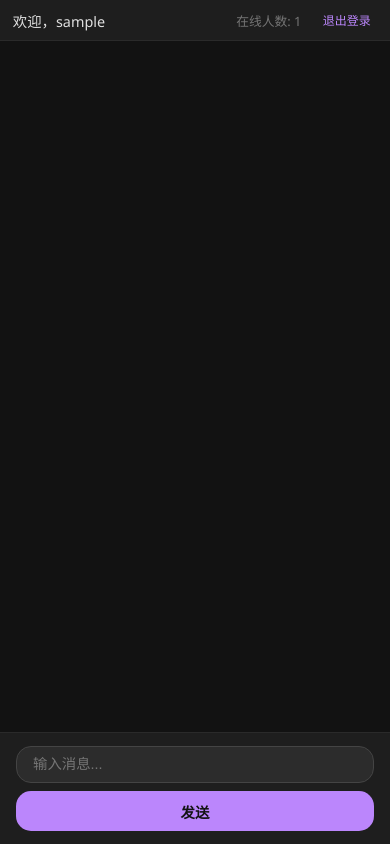
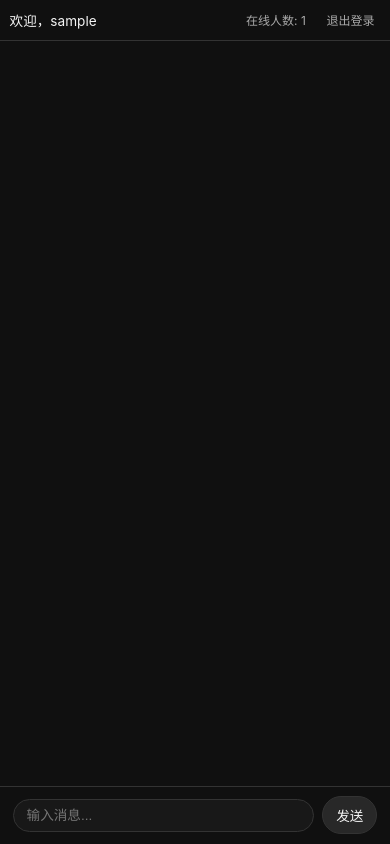
Before and after one commit to zhuchenyu2008/Chatroom, a PHP site: page /chat.php in a window 390 px wide. Run offline with PHP 8.4, Linux system fonts and the light colour scheme; the visitor is signed in with stand-in values (Sample User, id 1); data that the repository does not hold is empty.

Commit message:
feat: Implement stricter B&W UI and chat enhancements
This commit introduces several improvements to the chat application,
focusing on a refined user interface and core functionality enhancements:

1.  **Keyboard Behavior**: The on-screen keyboard on mobile devices
    should no longer automatically dismiss after sending a message.
    This was achieved by refocusing the message input field after
    submission.

2.  **Logout Functionality**: A logout button has been added to the
    chat header, allowing users to explicitly end their session.
    The backend `logout.php` script handles session destruction,
    updates online status, and posts a system message.

3.  **UI/UX Revamp (Second Iteration - Stricter Black & White)**:
    *   **Theme**: Implemented a high-contrast, minimalist black and
        white theme. Main background is `#101010`, text is `#F5F5F5`,
        with `#181818` for surfaces and `#333333` for borders.
        No strong accent colors are used, focusing on shades of grey
        for a sophisticated feel.
    *   **Styling**: Redesigned UI elements (forms, buttons, messages,
        headers) for a clean, flat, and modern aesthetic. Simplified
        shadows, borders, and element decorations.
    *   **Typography**: Utilizes a modern system font stack for optimal
        readability.
    *   **Animations**: Implemented subtle fade-in animations for new
        messages and transitions for interactive elements, avoiding
        any overly flashy effects.
    *   **Responsiveness**: Ensured the UI remains functional and
        aesthetically pleasing across various screen sizes.

This iteration of UI changes specifically addresses your feedback requesting
a more '美观简洁' (beautiful and concise) and '高级配色 (类似黑白)'
(high-end black and white color scheme) appearance.

```diff
--- a/styles.css
+++ b/styles.css
@@ -1,8 +1,8 @@
 /* Overall Theme */
 body {
-    background: #121212;
-    color: #E0E0E0;
-    font-family: 'Segoe UI', Tahoma, Geneva, Verdana, sans-serif;
+    background-color: #101010;
+    color: #F5F5F5;
+    font-family: -apple-system, BlinkMacSystemFont, "Segoe UI", Roboto, Oxygen-Sans, Ubuntu, Cantarell, "Helvetica Neue", sans-serif;
     margin: 0;
     padding: 0;
     display: flex;
@@ -82,17 +83,18 @@ body {
 }
 
 .chat-page header {
-    background: #1E1E1E;
-    padding: 0.8rem 1.5rem;
-    border-bottom: 1px solid #2a2a2a;
+    background: #101010;
+    padding: 0.75rem 1rem;
+    border-bottom: 1px solid #333333;
     display: flex;
     justify-content: space-between;
     align-items: center;
-    color: #E0E0E0;
+    color: #F5F5F5;
+    box-shadow: none;
 }
 
 .header-left {
-    font-size: 1.1rem;
+    font-size: 1rem; /* Simplified size */
 }
 
 .header-right {
@@ -101,124 +103,126 @@ body {
 }
 
 #online-count {
-    color: #757575; /* Muted */
-    font-size: 0.9rem;
-    margin-right: 15px;
+    color: #AAAAAA; /* Muted grey */
+    font-size: 0.85rem;
+    margin-right: 10px;
 }
 
 #logout-button {
     text-decoration: none;
-    color: #BB86FC;
-    padding: 0.3rem 0.6rem;
-    border-radius: 5px;
-    transition: background-color 0.3s ease, color 0.3s ease;
-    font-size: 0.9rem;
+    color: #AAAAAA;
+    padding: 0.2rem 0.5rem;
+    border: 1px solid transparent;
+    border-radius: 4px;
+    font-size: 0.85rem;
+    transition: color 0.2s ease, border-color 0.2s ease;
 }
 
 #logout-button:hover {
-    background-color: rgba(187, 134, 252, 0.1);
-    color: #CE93D8; /* Lighter accent */
+    color: #F5F5F5;
+    border-color: #555555;
 }
 
 .messages {
-    background: #121212;
-    padding: 1.5rem;
+    background: #101010;
+    padding: 1rem;
     flex-grow: 1;
     overflow-y: auto;
-    height: calc(100vh - 120px); /* Adjusted based on typical header/footer */
+    /* Adjusted height, ensure it fills available space correctly */
+    /* This might need fine-tuning based on actual header/footer heights */
+    height: calc(100vh - 100px);
     box-sizing: border-box;
 }
 
 .send-form {
-    background: #1E1E1E;
-    padding: 1rem 1.5rem;
-    border-top: 1px solid #2a2a2a;
+    background: #101010;
+    padding: 0.75rem 1rem;
+    border-top: 1px solid #333333;
     display: flex;
     align-items: center;
     box-sizing: border-box;
 }
 
 .send-form input[type="text"] {
-    background: #2C2C2C;
-    color: #E0E0E0;
-    border: 1px solid #444;
-    border-radius: 20px; /* Pill shape */
-    padding: 0.7rem 1.2rem;
+    background: #181818;
+    color: #F5F5F5;
+    border: 1px solid #333333;
+    border-radius: 20px; /* Keep pill shape for chat input */
+    padding: 0.6rem 1rem;
     flex-grow: 1;
-    margin-right: 0.8rem;
+    margin-right: 0.5rem; /* Reduced margin */
     box-sizing: border-box;
-    transition: border-color 0.3s ease, box-shadow 0.3s ease;
+    transition: border-color 0.2s ease;
 }
 
 .send-form input[type="text"]:focus {
-    border-color: #BB86FC;
-    box-shadow: 0 0 0 3px rgba(187, 134, 252, 0.3);
+    border-color: #555555;
     outline: none;
+    box-shadow: none;
 }
 
 .send-form button[type="submit"] {
-    background: #BB86FC;
-    color: #121212;
-    border: none;
-    border-radius: 20px; /* Pill shape */
-    padding: 0.7rem 1.5rem;
-    font-weight: bold;
+    background: #282828;
+    color: #F5F5F5;
+    border: 1px solid #333333;
+    border-radius: 20px; /* Match input */
+    padding: 0.6rem 1.2rem;
+    font-weight: normal; /* Simpler */
     cursor: pointer;
-    transition: background-color 0.3s ease, transform 0.2s ease;
+    transition: background-color 0.2s ease, border-color 0.2s ease;
 }
 
 .send-form button[type="submit"]:hover {
-    background: #CE93D8; /* Lighter accent */
-    transform: scale(1.05);
+    background: #303030;
+    border-color: #555555;
 }
 
 .message {
-    background: #1E1E1E;
-    padding: 0.8rem 1.2rem;
-    border-radius: 10px;
-    margin-bottom: 1rem;
-    border: 1px solid #2a2a2a;
-    box-shadow: 0 2px 4px rgba(0,0,0,0.3);
-    animation: messagePopIn 0.4s ease-out forwards;
-    word-wrap: break-word; /* Ensure long words don't overflow */
-    max-width: 90%; /* Prevent messages from taking full width */
+    background: #181818;
+    padding: 0.6rem 1rem;
+    border-radius: 8px;
+    margin-bottom: 0.75rem;
+    border: 1px solid #252525;
+    box-shadow: none;
+    animation: messageFadeIn 0.3s ease-out forwards;
+    word-wrap: break-word;
+    max-width: 90%;
 }
 
 .message.current-user-message {
-    background: #2c2c54; /* Slightly different for current user, adjust as needed */
+    background: #202020; /* Slightly different for current user */
     margin-left: auto; /* Align to the right */
-    border-color: #3a3a6a;
+    border-color: #282828; /* Match background accent */
 }
 
-
 .message strong {
-    color: #BB86FC;
-    font-weight: bold; /* Ensure username is bold */
-    display: block; /* Makes sure it's on its own line if needed, or use margin-bottom */
-    margin-bottom: 0.3rem;
+    color: #F5F5F5;
+    font-weight: 500; /* Slightly bolder than normal but not full bold */
+    display: block;
+    margin-bottom: 0.25rem;
 }
 
 .message .text {
-    color: #E0E0E0;
-    line-height: 1.5;
+    color: #E0E0E0; /* Slightly less bright for message text if needed, or use F5F5F5 */
+    line-height: 1.4; /* Adjusted line-height */
 }
 
 .message .meta {
-    color: #757575;
-    font-size: 0.75rem;
-    margin-top: 0.5rem;
-    display: flex; /* Use flex to align items on one line */
-    justify-content: space-between; /* Puts timestamp and read status on opposite ends */
+    color: #777777;
+    font-size: 0.7rem;
+    margin-top: 0.4rem;
+    display: flex;
+    justify-content: space-between;
     align-items: center;
 }
 
 .message .read {
-    color: #BB86FC;
-    font-size: 0.75rem;
+    color: #777777;
+    font-size: 0.7rem;
     cursor: pointer;
-    opacity: 0.7;
-    transition: opacity 0.3s ease;
-    margin-left: 10px; /* Space between timestamp and read status */
+    opacity: 0.8;
+    transition: opacity 0.2s ease;
+    margin-left: 8px;
 }
 
 .message .read:hover {
@@ -226,148 +230,139 @@ body {
 }
 
 /* Animations */
-@keyframes fadein {
+@keyframes fadein { /* General page fade-in */
     from { opacity: 0; }
     to   { opacity: 1; }
 }
 
-@keyframes messagePopIn {
-    0% {
-        opacity: 0;
-        transform: scale(0.9) translateY(10px);
-    }
-    100% {
-        opacity: 1;
-        transform: scale(1) translateY(0);
-    }
+@keyframes messageFadeIn { /* Subtle message appearance */
+    from { opacity: 0; transform: translateY(5px); }
+    to { opacity: 1; transform: translateY(0); }
 }
 
 /* Scrollbar Styling */
 ::-webkit-scrollbar {
-    width: 8px;
+    width: 6px;
 }
 ::-webkit-scrollbar-track {
-    background: #1E1E1E;
+    background: #101010;
 }
 ::-webkit-scrollbar-thumb {
-    background: #444;
-    border-radius: 4px;
+    background: #333333;
+    border-radius: 3px;
 }
 ::-webkit-scrollbar-thumb:hover {
-    background: #555;
+    background: #444444;
 }
 
 /* Responsive Design */
 @media (max-width: 768px) {
     .login-form {
         width: 90%;
-        padding: 2rem;
-    }
-
-    .login-form h2 {
-        font-size: 1.6rem;
-    }
-
-    .chat-page header {
-        padding: 0.6rem 1rem;
-    }
-
-    .header-left {
-        font-size: 1rem;
-    }
-
-    #logout-button {
-        font-size: 0.8rem;
-        padding: 0.25rem 0.5rem;
-    }
-
-    .messages {
-        padding: 1rem;
-        height: calc(100vh - 110px); /* Adjust for potentially smaller header/footer */
-    }
-
-    .send-form {
-        padding: 0.8rem 1rem;
-        flex-direction: column; /* Stack input and button on small screens */
-    }
-
-    .send-form input[type="text"] {
-        width: 100%;
-        margin-right: 0;
-        margin-bottom: 0.5rem; /* Space when stacked */
-        border-radius: 15px; /* Slightly smaller radius for smaller screens */
-        padding: 0.6rem 1rem;
-    }
-
-    .send-form button[type="submit"] {
-        width: 100%;
-        border-radius: 15px; /* Match input */
-        padding: 0.6rem 1.2rem;
-    }
-
-    .message {
-        padding: 0.7rem 1rem;
-        max-width: 100%; /* Allow messages to use more width on small screens */
-    }
-
-    .message .meta {
-        font-size: 0.7rem;
-    }
-}
-
-@media (max-width: 480px) {
-    body {
-        font-size: 14px; /* Slightly smaller base font for very small screens */
-    }
-
-    .login-form {
         padding: 1.5rem;
     }
 
     .login-form h2 {
         font-size: 1.4rem;
-        margin-bottom: 1.5rem;
-    }
-
-    .login-form input[type="text"],
-    .login-form button[type="submit"] {
-        padding: 0.7rem 1rem;
-        font-size: 0.9rem;
     }
 
     .chat-page header {
-        padding: 0.5rem 0.8rem;
+        padding: 0.6rem 0.8rem;
     }
 
     .header-left {
         font-size: 0.9rem;
     }
 
+    #logout-button {
+        font-size: 0.8rem;
+    }
+
+    .messages {
+        padding: 0.8rem;
+        /* Adjust height for potentially smaller header/footer */
+        height: calc(100vh - 90px);
+    }
+
+    .send-form {
+        padding: 0.6rem 0.8rem;
+        /* Consider if stacking is still needed, pill inputs might look better side-by-side */
+    }
+
+    .send-form input[type="text"] {
+        padding: 0.5rem 0.8rem; /* Slightly smaller padding */
+        font-size: 0.9rem;
+    }
+
+    .send-form button[type="submit"] {
+        padding: 0.5rem 1rem; /* Slightly smaller padding */
+        font-size: 0.9rem;
+    }
+
+    .message {
+        padding: 0.5rem 0.8rem;
+        max-width: 95%; /* Allow messages to use more width on small screens */
+    }
+
+    .message .meta {
+        font-size: 0.65rem;
+    }
+}
+
+@media (max-width: 480px) {
+    body {
+        font-size: 13px; /* Base font for very small screens */
+    }
+
+    .login-form {
+        padding: 1.2rem;
+    }
+
+    .login-form h2 {
+        font-size: 1.3rem;
+        margin-bottom: 1.2rem;
+    }
+
+    .login-form input[type="text"],
+    .login-form button[type="submit"] {
+        padding: 0.65rem;
+        font-size: 0.85rem;
+    }
+
+    .chat-page header {
+        padding: 0.5rem 0.6rem;
+    }
+
+    .header-left {
+        font-size: 0.85rem;
+    }
+
     #online-count {
-        font-size: 0.8rem;
-        margin-right: 10px;
+        font-size: 0.75rem;
+        margin-right: 8px;
     }
 
     #logout-button {
         font-size: 0.75rem;
-        padding: 0.2rem 0.4rem;
+        padding: 0.15rem 0.3rem;
     }
 
     .messages {
-        height: calc(100vh - 100px); /* Further adjust height */
+        /* Further adjust height */
+        height: calc(100vh - 80px);
     }
 
     .send-form input[type="text"],
     .send-form button[type="submit"] {
-        padding: 0.6rem 1rem; /* Ensure padding is not too large */
+        padding: 0.5rem 0.8rem;
+        font-size: 0.85rem;
+    }
+
+    .message strong {
         font-size: 0.9rem;
     }
 
-    .message strong {
-        font-size: 0.95rem;
-    }
-
     .message .text {
-        font-size: 0.9rem;
+        font-size: 0.85rem;
     }
 }
```
Also changed, not shown: other parts of styles.css (+32 -31 lines).
